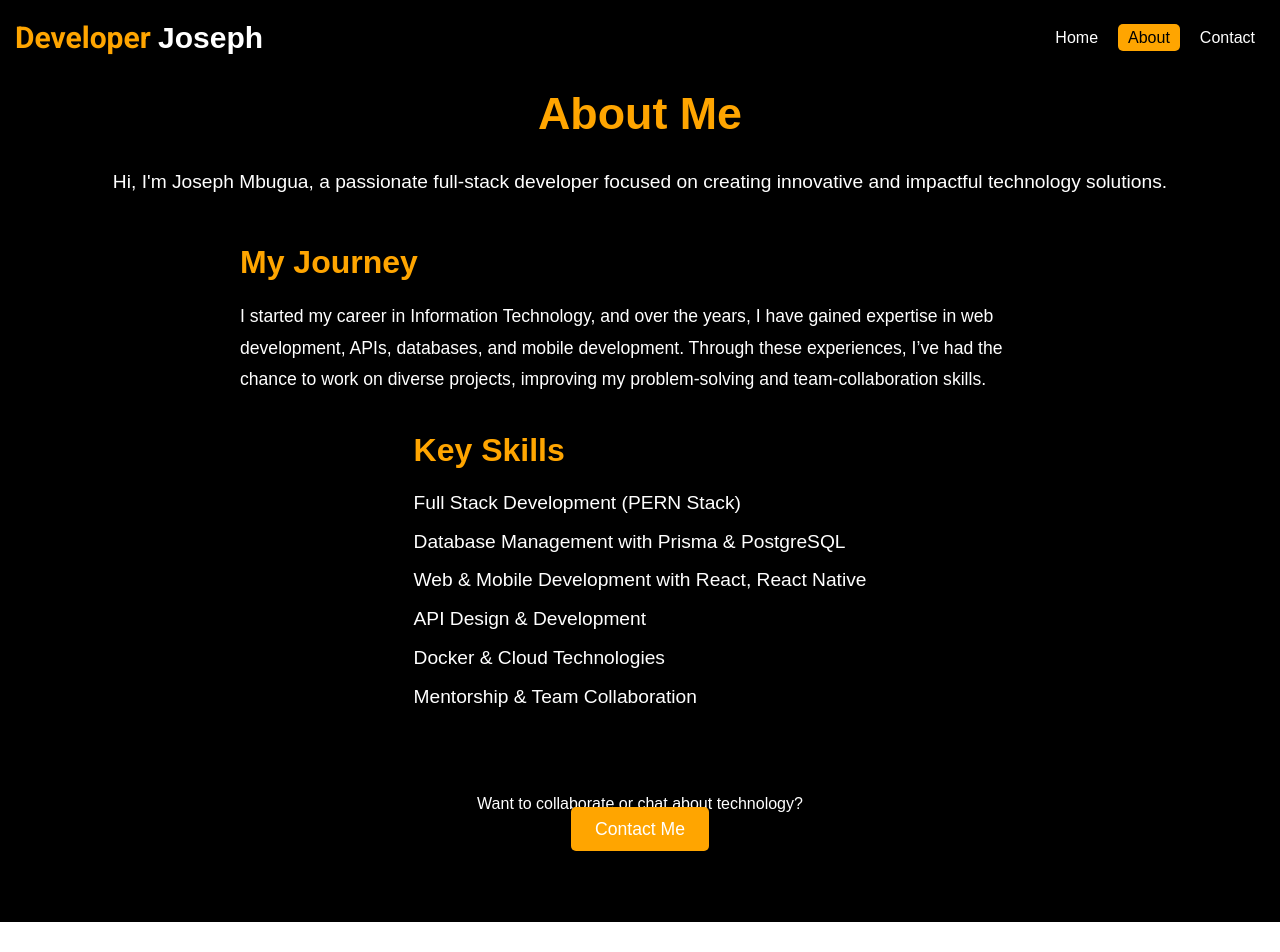
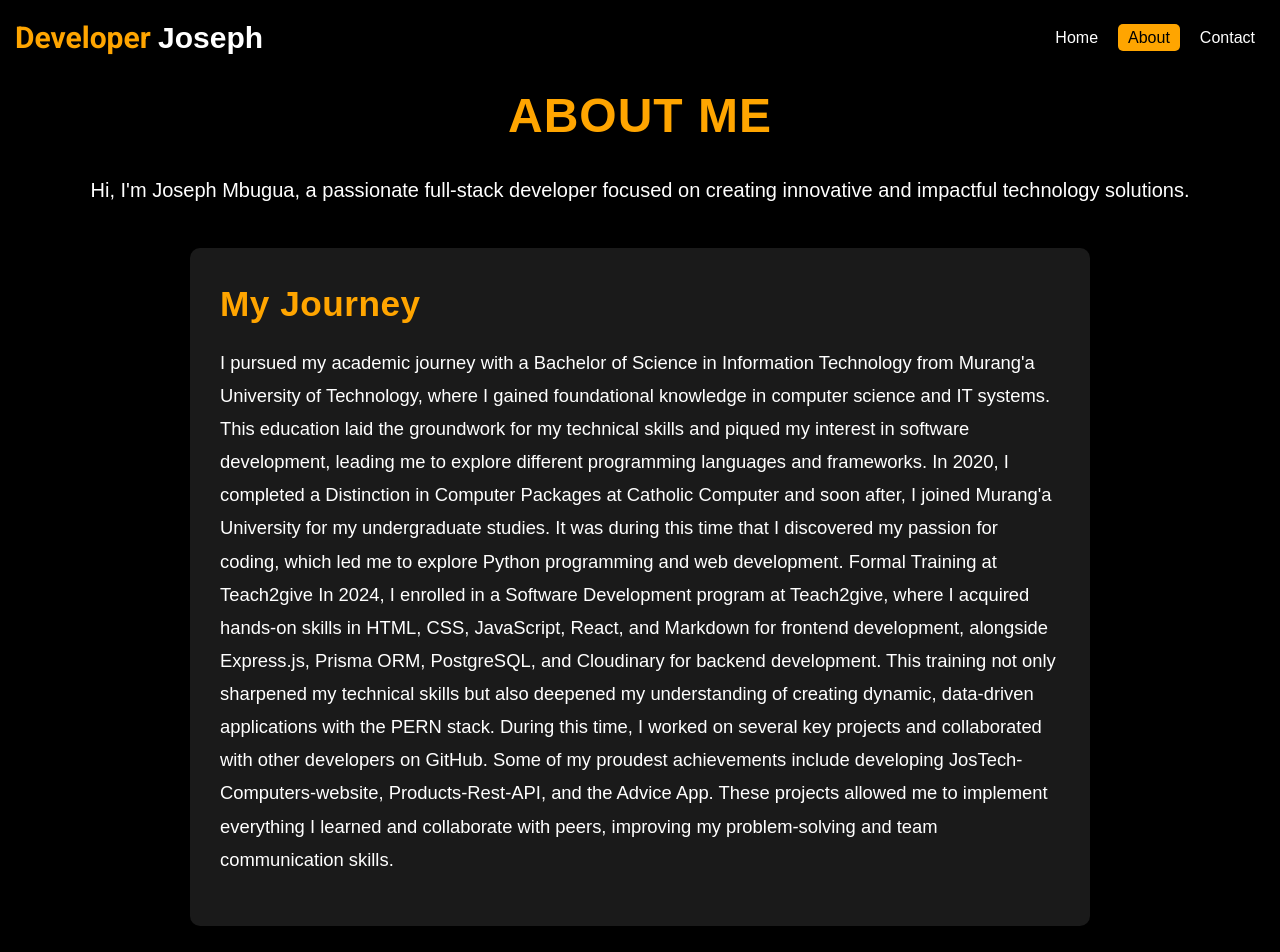
Before and after one commit to Joseh254/Portfolio, a React (Vite) app: page /about in a window 1280 px wide. Shown: the top 952 px of the page. Before the commit the page ends 922 px from the top, so only its background shows below. Built offline with nearby package versions, Linux system fonts and the light colour scheme.

Commit message:
add more content on about

```diff
--- a/src/PAGES/ABOUT/About.css
+++ b/src/PAGES/ABOUT/About.css
@@ -1,10 +1,12 @@
+
 .about-section {
     background-color: var(--secondary-color);
     padding: 80px 20px;
     text-align: center;
     color: var(--white-color);
     font-family: 'Arial', sans-serif;
-
+    position: relative;
+    overflow: hidden;
   }
 
   .container {
@@ -12,41 +14,58 @@
     margin: 0 auto;
   }
 
+
   .about-header h2 {
-    font-size: 2.8em;
+    font-size: 3em;
     color: var(--primary-color);
     margin-bottom: 20px;
+    font-weight: 700;
+    text-transform: uppercase;
+    letter-spacing: 1px;
   }
 
   .about-header p {
-    font-size: 1.2em;
+    font-size: 1.25em;
     color: var(--white-color);
-    line-height: 1.6;
+    line-height: 1.8;
+    margin-bottom: 30px;
   }
+
 
   .about-content {
     display: flex;
     flex-direction: column;
     align-items: center;
+    gap: 40px;
     margin-top: 40px;
   }
 
+
   .about-info, .skills {
-    max-width: 800px;
+    max-width: 900px;
     text-align: left;
     margin-bottom: 30px;
+    background-color: rgba(255, 255, 255, 0.1);
+    padding: 30px;
+    border-radius: 10px;
+    backdrop-filter: blur(10px);
   }
 
+
   .about-info h3, .skills h3 {
-    font-size: 2em;
+    font-size: 2.2em;
     color: var(--primary-color);
     margin-bottom: 15px;
+    font-weight: 600;
+    letter-spacing: 0.5px;
   }
 
+
   .about-info p {
-    font-size: 1.1em;
+    font-size: 1.15em;
     color: var(--white-color);
     line-height: 1.8;
+    margin-bottom: 20px;
   }
 
   .skills ul {
@@ -58,24 +77,75 @@
     font-size: 1.2em;
     color: var(--white-color);
     margin-bottom: 10px;
+    display: flex;
+    align-items: center;
+    position: relative;
+    padding-left: 30px;
   }
 
+  .skills ul li::before {
+    content: '✔';
+    position: absolute;
+    left: 10px;
+    font-size: 1.4em;
+    color: var(--primary-color);
+  }
+
+  /* Call to Action Section */
   .cta {
     margin-top: 40px;
   }
 
+  .cta p {
+    font-size: 1.2em;
+    color: var(--white-color);
+    margin-bottom: 15px;
+    font-weight: 600;
+  }
+
+
   .contact-btn {
-    background-color:var(--primary-color);
+    background-color: var(--primary-color);
     color: var(--white-color);
-    padding: 12px 24px;
+    padding: 14px 28px;
     border: none;
-    border-radius: 5px;
-    font-size: 1.1em;
+    border-radius: 8px;
+    font-size: 1.2em;
     text-decoration: none;
     cursor: pointer;
-    transition: background-color 0.3s;
+    transition: background-color 0.3s ease, transform 0.3s ease;
   }
 
-  .contact-btn:hover {
-    background-color: #45a049;
+  @media (max-width: 768px) {
+    .about-header h2 {
+      font-size: 2.5em;
+    }
+
+    .about-info, .skills {
+      padding: 20px;
+    }
+
+    .skills ul li {
+      font-size: 1.1em;
+    }
+
+    .contact-btn {
+      padding: 12px 24px;
+      font-size: 1.1em;
+    }
   }
+
+  @media (max-width: 480px) {
+    .about-header h2 {
+      font-size: 2em;
+    }
+
+    .about-info, .skills {
+      padding: 15px;
+    }
+
+    .contact-btn {
+      font-size: 1em;
+      padding: 10px 20px;
+    }
+  }
--- a/src/PAGES/ABOUT/About.jsx
+++ b/src/PAGES/ABOUT/About.jsx
@@ -32,10 +32,14 @@ const About = () => {
           <animated.div style={slideIn} className="about-info">
             <h3>My Journey</h3>
             <p>
-              I started my career in Information Technology, and over the years,
-              I have gained expertise in web development, APIs, databases, and
-              mobile development. Through these experiences, I’ve had the chance to
-              work on diverse projects, improving my problem-solving and team-collaboration skills.
+            I pursued my academic journey with a Bachelor of Science in Information Technology from Murang'a University of Technology, where I gained foundational knowledge in computer science and IT systems. This education laid the groundwork for my technical skills and piqued my interest in software development, leading me to explore different programming languages and frameworks.
+
+In 2020, I completed a Distinction in Computer Packages at Catholic Computer and soon after, I joined Murang'a University for my undergraduate studies. It was during this time that I discovered my passion for coding, which led me to explore Python programming and web development.
+
+Formal Training at Teach2give
+In 2024, I enrolled in a Software Development program at Teach2give, where I acquired hands-on skills in HTML, CSS, JavaScript, React, and Markdown for frontend development, alongside Express.js, Prisma ORM, PostgreSQL, and Cloudinary for backend development. This training not only sharpened my technical skills but also deepened my understanding of creating dynamic, data-driven applications with the PERN stack.
+
+During this time, I worked on several key projects and collaborated with other developers on GitHub. Some of my proudest achievements include developing JosTech-Computers-website, Products-Rest-API, and the Advice App. These projects allowed me to implement everything I learned and collaborate with peers, improving my problem-solving and team communication skills.
             </p>
           </animated.div>
 
@@ -54,7 +58,7 @@ const About = () => {
 
         <div className="cta">
           <p>Want to collaborate or chat about technology?</p>
-          <a href="mailto:jovicglobals@example.com" className="contact-btn">
+          <a href="mailto:josephkarimambugua@gmail.com" className="contact-btn">
             Contact Me
           </a>
         </div>
```
